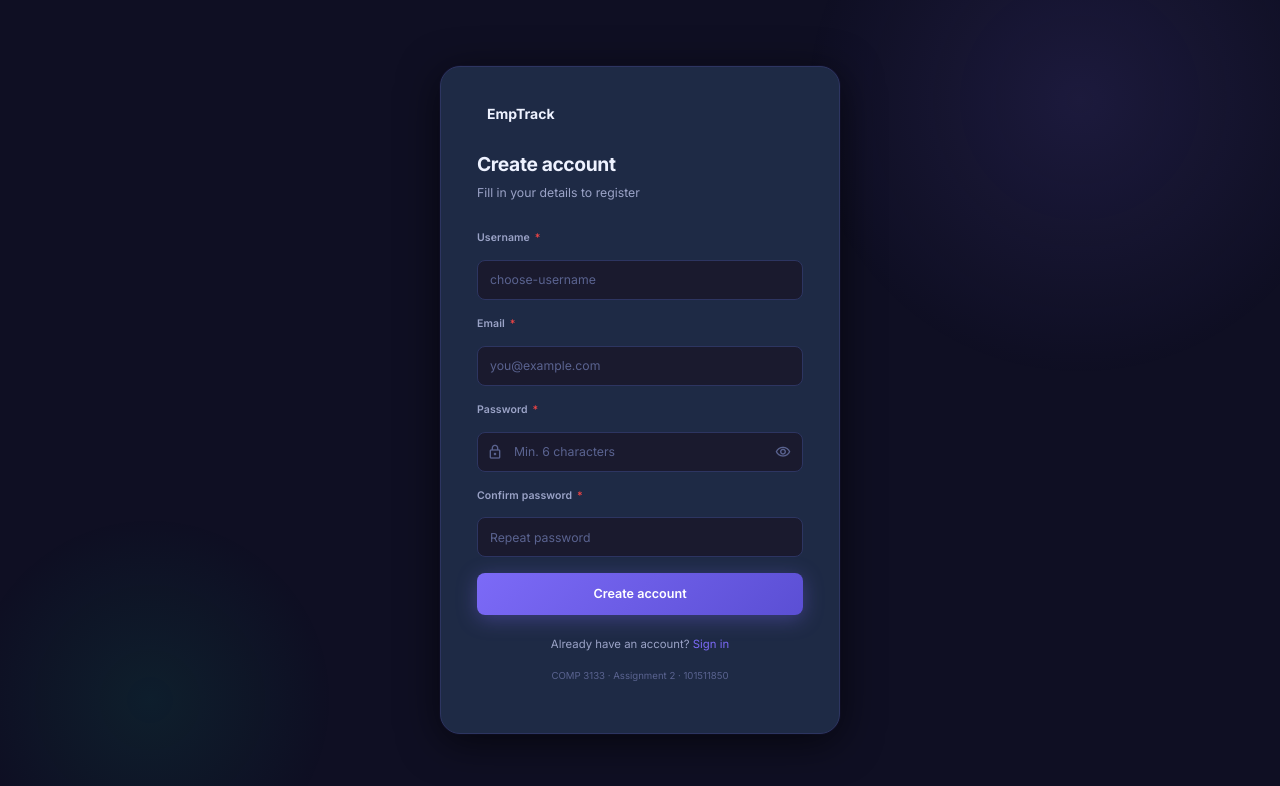
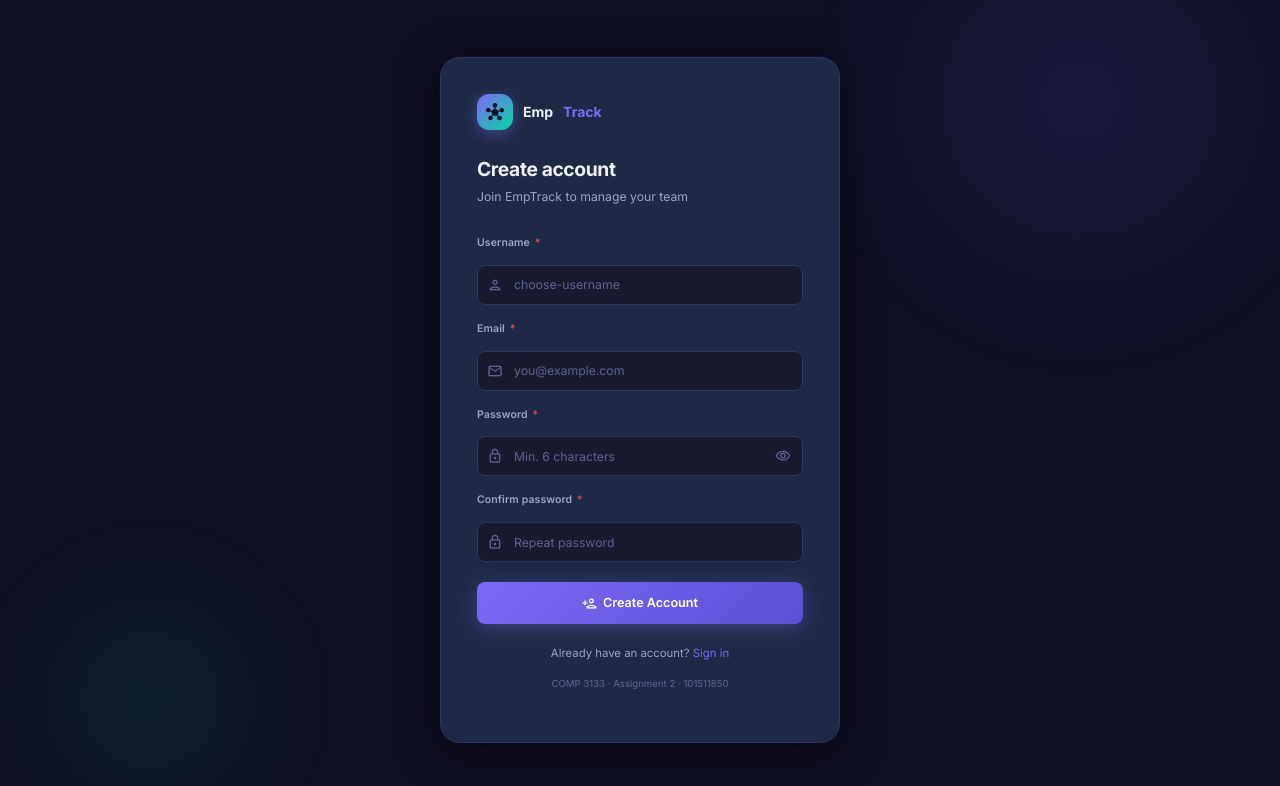
Before and after one commit to Henil5204/101511850_comp3133_assignment2, an Angular app in the folder frontend/: page /signup in a window 1280 px wide. Shown: the top 786 px of the page. Built offline with nearby package versions, Linux system fonts and the light colour scheme.

Commit message:
updated signup screen with auto login after registration

```diff
--- a/frontend/src/app/components/signup/signup.component.html
+++ b/frontend/src/app/components/signup/signup.component.html
@@ -1,11 +1,18 @@
 <div class="auth-page">
   <div class="auth-card">
-    <div class="auth-logo"><div class="brand-dot"></div><span>EmpTrack</span></div>
+
+    <div class="auth-logo">
+      <div class="brand-logo-lg">
+        <span class="material-icons" style="font-size:18px;color:#0f0f23">hub</span>
+      </div>
+      Emp<span class="brand-accent">Track</span>
+    </div>
+
     <h1>Create account</h1>
-    <p class="auth-sub">Fill in your details to register</p>
+    <p class="auth-sub">Join EmpTrack to manage your team</p>
 
     @if (errorMsg()) {
-      <div class="alert alert-error" style="margin-bottom:16px">
+      <div class="alert alert-error" style="margin-bottom:20px">
         <span class="material-icons-outlined">error_outline</span>{{ errorMsg() }}
       </div>
     }
@@ -13,38 +20,50 @@
     <form [formGroup]="form" (ngSubmit)="submit()" novalidate class="auth-form">
       <div class="form-group">
         <label class="form-label">Username <span class="req">*</span></label>
-        <input class="form-control" type="text" formControlName="username" placeholder="choose-username">
-        @if (f['username'].touched && f['username'].errors?.['required'])  { <p class="form-error">Username is required</p> }
-        @if (f['username'].touched && f['username'].errors?.['minlength']) { <p class="form-error">Minimum 3 characters</p> }
+        <div class="input-icon-wrap">
+          <span class="icon material-icons-outlined">person</span>
+          <input class="form-control" type="text" formControlName="username" placeholder="choose-username">
+        </div>
+        @if (f['username'].touched && f['username'].errors?.['required'])  { <p class="form-error"><span class="material-icons-outlined">error</span>Username is required</p> }
+        @if (f['username'].touched && f['username'].errors?.['minlength']) { <p class="form-error"><span class="material-icons-outlined">error</span>Minimum 3 characters</p> }
       </div>
 
       <div class="form-group">
         <label class="form-label">Email <span class="req">*</span></label>
-        <input class="form-control" type="email" formControlName="email" placeholder="you@example.com">
-        @if (f['email'].touched && f['email'].errors?.['required']) { <p class="form-error">Email is required</p> }
-        @if (f['email'].touched && f['email'].errors?.['email'])    { <p class="form-error">Enter a valid email</p> }
+        <div class="input-icon-wrap">
+          <span class="icon material-icons-outlined">email</span>
+          <input class="form-control" type="email" formControlName="email" placeholder="you@example.com">
+        </div>
+        @if (f['email'].touched && f['email'].errors?.['required']) { <p class="form-error"><span class="material-icons-outlined">error</span>Email is required</p> }
+        @if (f['email'].touched && f['email'].errors?.['email'])    { <p class="form-error"><span class="material-icons-outlined">error</span>Enter a valid email</p> }
       </div>
 
       <div class="form-group">
         <label class="form-label">Password <span class="req">*</span></label>
         <div class="pw-wrap">
           <span class="icon material-icons-outlined">lock</span>
-          <input class="form-control" [type]="showPw() ? 'text':'password'" formControlName="password" placeholder="Min. 6 characters">
+          <input class="form-control" [type]="showPw() ? 'text':'password'"
+                 formControlName="password" placeholder="Min. 6 characters">
           <button type="button" class="pw-toggle" (click)="showPw.set(!showPw())">
             <span class="material-icons-outlined">{{ showPw() ? 'visibility_off':'visibility' }}</span>
           </button>
         </div>
-        @if (f['password'].touched && f['password'].errors?.['minlength']) { <p class="form-error">Minimum 6 characters</p> }
+        @if (f['password'].touched && f['password'].errors?.['minlength']) { <p class="form-error"><span class="material-icons-outlined">error</span>Minimum 6 characters</p> }
       </div>
 
       <div class="form-group">
         <label class="form-label">Confirm password <span class="req">*</span></label>
-        <input class="form-control" [type]="showPw() ? 'text':'password'" formControlName="confirm" placeholder="Repeat password">
-        @if (f['confirm'].touched && form.errors?.['mismatch']) { <p class="form-error">Passwords do not match</p> }
+        <div class="input-icon-wrap">
+          <span class="icon material-icons-outlined">lock</span>
+          <input class="form-control" [type]="showPw() ? 'text':'password'"
+                 formControlName="confirm" placeholder="Repeat password">
+        </div>
+        @if (f['confirm'].touched && form.errors?.['mismatch']) { <p class="form-error"><span class="material-icons-outlined">error</span>Passwords do not match</p> }
       </div>
 
-      <button type="submit" class="btn-primary btn-full btn-lg" [disabled]="loading()">
-        @if (loading()) { <span class="spinner"></span> } Create account
+      <button type="submit" class="btn-primary btn-full btn-lg" [disabled]="loading()" style="margin-top:4px">
+        @if (loading()) { <span class="spinner"></span> Creating account… }
+        @else { <span class="material-icons-outlined">person_add</span> Create Account }
       </button>
     </form>
 
```
Also changed, not shown: frontend/src/app/components/signup/signup.component.ts (line endings or trailing spaces).
